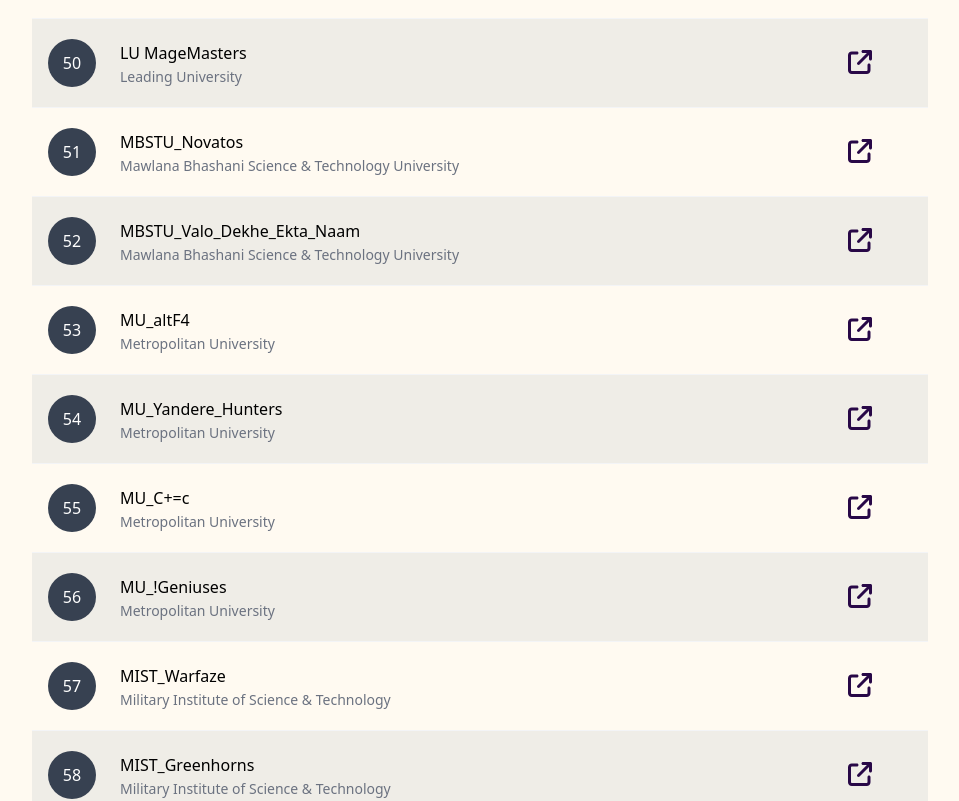
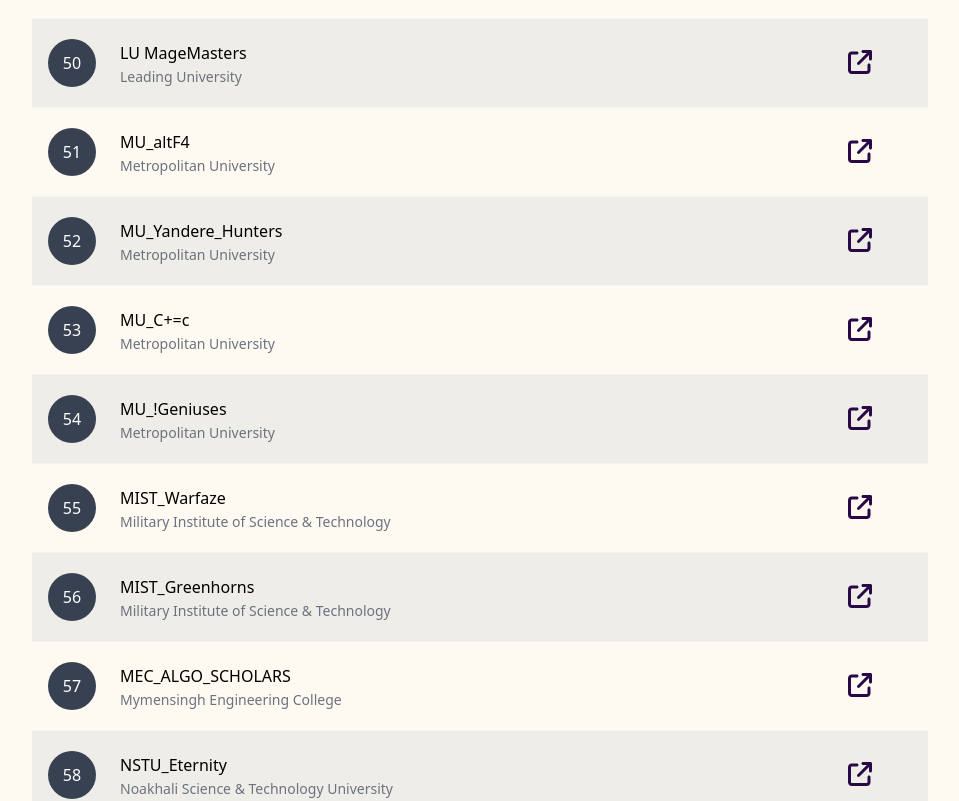
Before and after one commit to Mufassir-Chowdhury/cse-carnival, a React (Vite) app: page /iupc/selected_teams in a window 1280 px wide. Shown: the part 4665-5466 px from the top of the page, without its empty margins (160-1119 px from the left). Built offline with nearby package versions, Linux system fonts and the light colour scheme; a web font is replaced by a local one.

Commit message:
Remove unused teams from iupcSelectedTeams.js

```diff
--- a/src/data/iupcSelectedTeams.js
+++ b/src/data/iupcSelectedTeams.js
@@ -399,16 +399,16 @@ export const iupcSelectedTeams = [
     "university": "University of Information Technology & Sciences",
     "url": "https://csecarnival.sust.edu.bd/payment/8aa0f6c8-9818-4a7b-9812-0ac6a10be79f"
   },
-  {
-    "name": "MBSTU_Novatos",
-    "university": "Mawlana Bhashani Science & Technology University",
-    "url": "https://csecarnival.sust.edu.bd/payment/fb56f3f2-69c1-4ca0-af8b-3c9c48861dc2"
-  },
-  {
-    "name": "MBSTU_Valo_Dekhe_Ekta_Naam",
-    "university": "Mawlana Bhashani Science & Technology University",
-    "url": "https://csecarnival.sust.edu.bd/payment/064251d6-edb0-49c9-9f17-8d1abdf72638"
-  },
+  // {
+  //   "name": "MBSTU_Novatos",
+  //   "university": "Mawlana Bhashani Science & Technology University",
+  //   "url": "https://csecarnival.sust.edu.bd/payment/fb56f3f2-69c1-4ca0-af8b-3c9c48861dc2"
+  // },
+  // {
+  //   "name": "MBSTU_Valo_Dekhe_Ekta_Naam",
+  //   "university": "Mawlana Bhashani Science & Technology University",
+  //   "url": "https://csecarnival.sust.edu.bd/payment/064251d6-edb0-49c9-9f17-8d1abdf72638"
+  // },
   {
     "name": "EWU_Constant_Factor",
     "university": "East West University",
```
